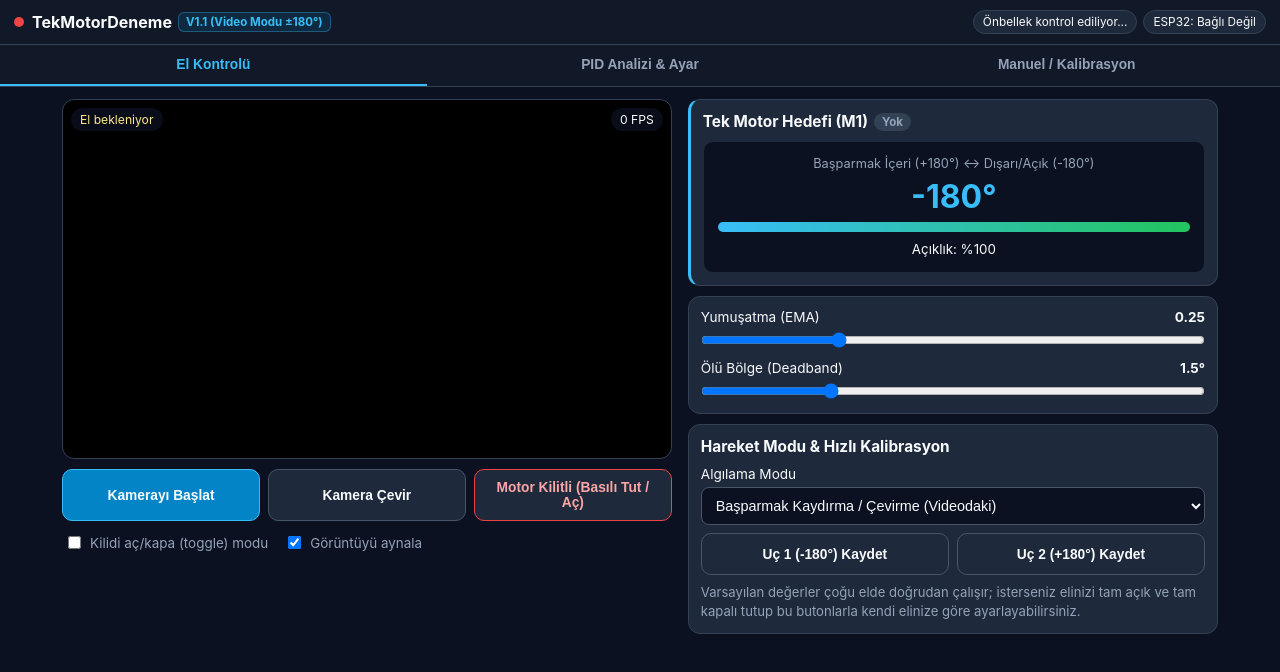
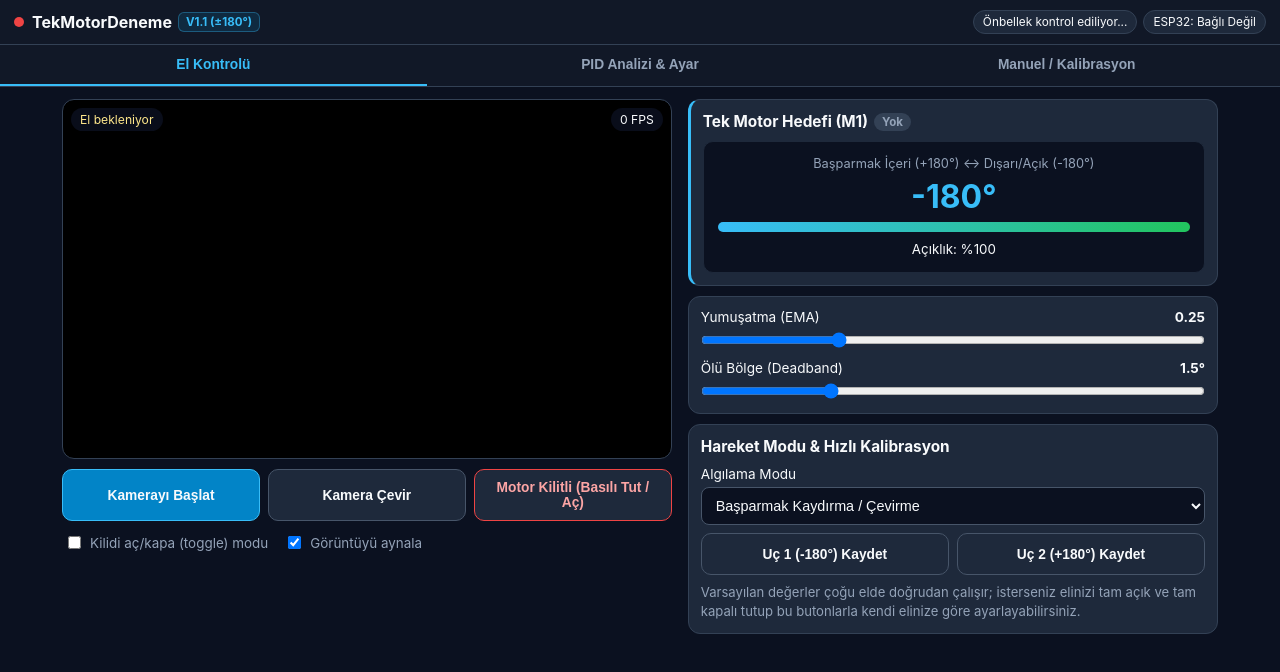
Before and after one commit to baran1248/TekMotorDeneme, a plain HTML site: page index.html in a window 1280 px wide. Drawn offline with Linux system fonts and the light colour scheme.

Commit message:
Refine version label and motion mode option text
Updated version label and option text in index.html.

```diff
--- a/index.html
+++ b/index.html
@@ -18,7 +18,7 @@
       <span class="dot" id="wsDot"></span>
       <div class="brand-text">
         <strong>TekMotorDeneme</strong>
-        <span class="ver-pill">V1.1 (Video Modu ±180°)</span>
+        <span class="ver-pill">V1.1 (±180°)</span>
       </div>
     </div>
     <div class="badges">
@@ -85,7 +85,7 @@
             <h3>Hareket Modu & Hızlı Kalibrasyon</h3>
             <label class="field-label" style="margin-bottom:8px">Algılama Modu
               <select id="selMotionMode">
-                <option value="thumb_slide" selected>Başparmak Kaydırma / Çevirme (Videodaki)</option>
+                <option value="thumb_slide" selected>Başparmak Kaydırma / Çevirme</option>
                 <option value="fist">Tüm El Yumruk Aç / Kapa</option>
               </select>
             </label>
```
